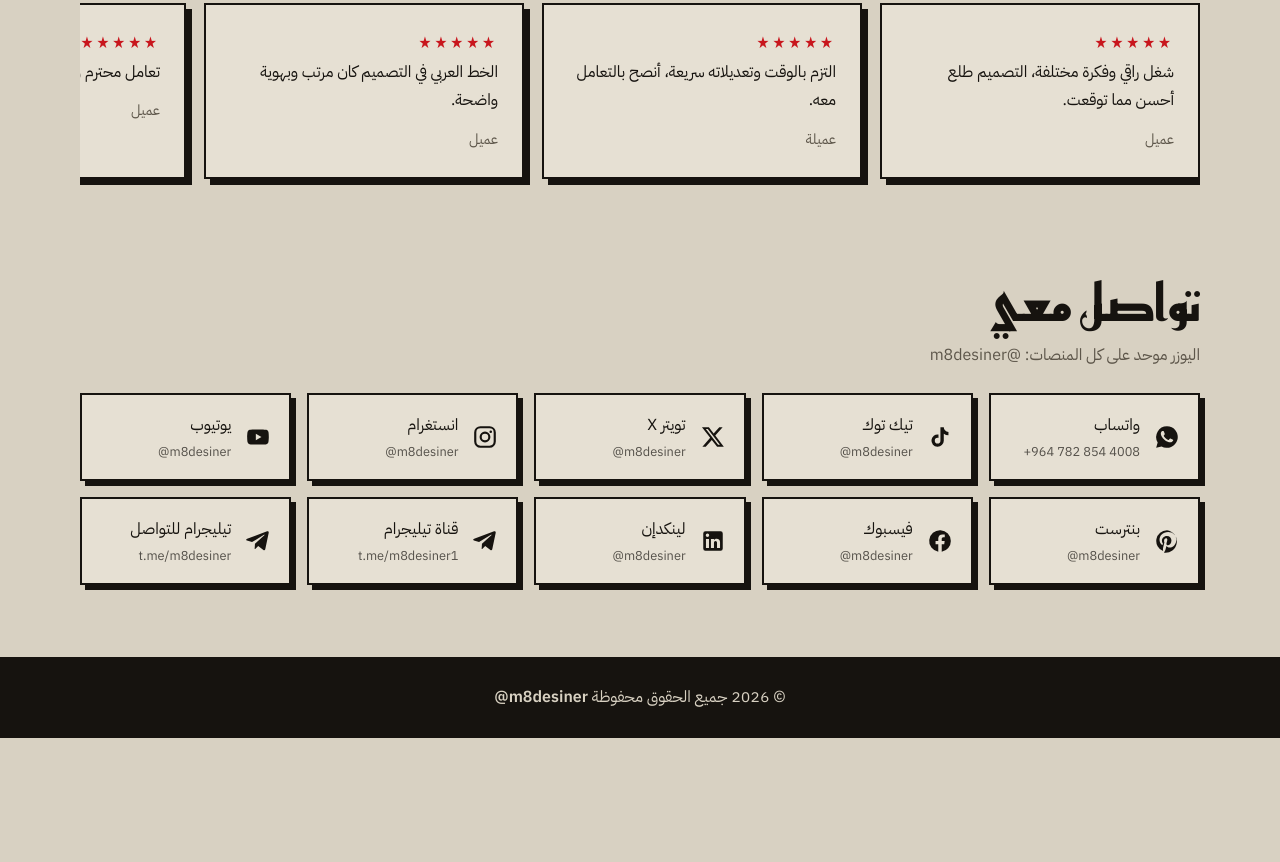
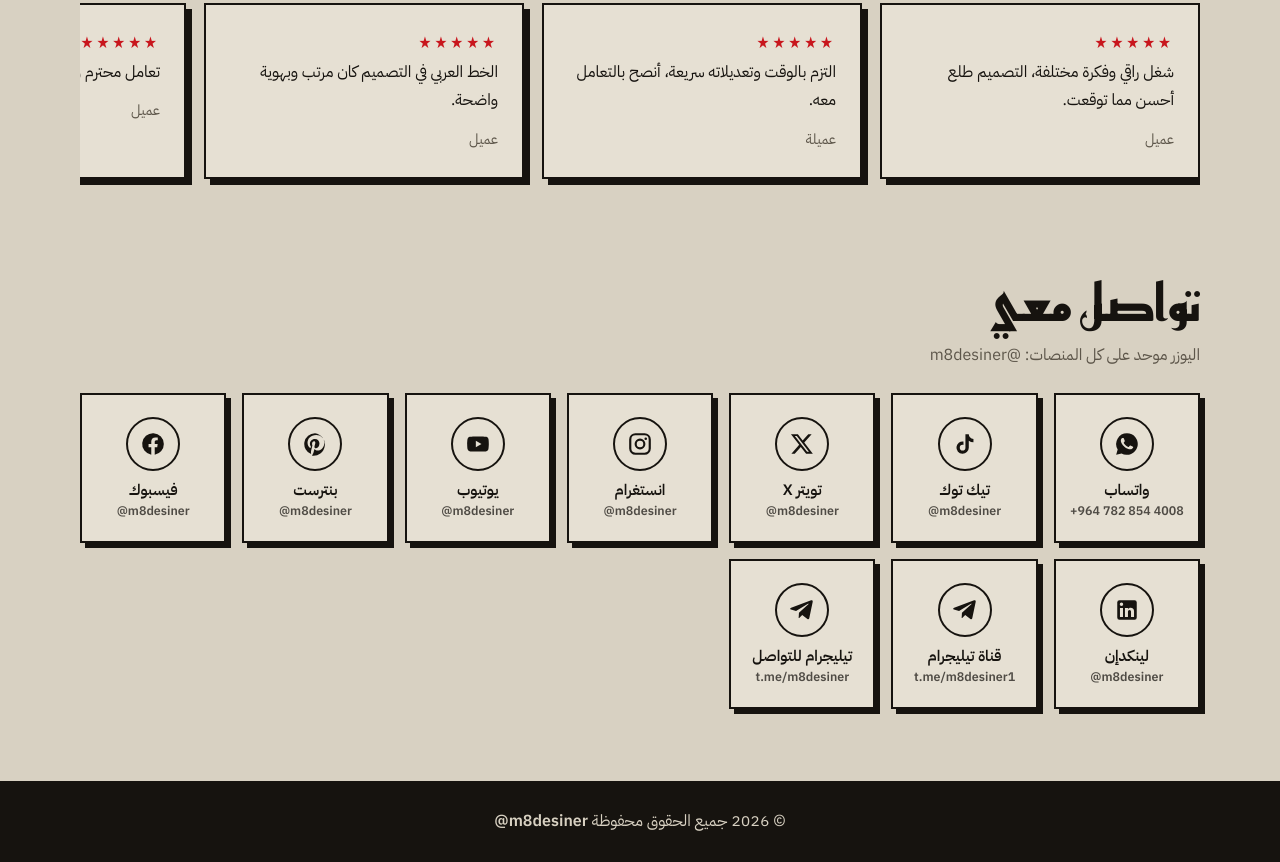
Before and after one commit to xv51mo/m8desiner, a plain HTML site: page index.html in a window 1280 px wide. Shown: the part 3372-4234 px from the top of the page. Before the commit the page ends 4110 px from the top, so only its background shows below. Drawn offline with Linux system fonts and the light colour scheme.

Commit message:
Update index.html

```diff
--- a/index.html
+++ b/index.html
@@ -72,11 +72,14 @@ textarea::placeholder{color:#ffd9d4}
 .rc{flex:0 0 min(320px,82vw);scroll-snap-align:start;background:var(--pp);border:2px solid var(--ln);padding:24px;box-shadow:6px 6px 0 var(--ln)}
 .rc .st{color:var(--red);letter-spacing:3px}
 .rc b{display:block;margin-top:12px;font-weight:400;color:var(--mut);font-size:.9rem}
-.soc{display:grid;grid-template-columns:repeat(auto-fit,minmax(210px,1fr));gap:16px}
-.soc a{display:flex;align-items:center;gap:14px;padding:16px 18px;background:var(--pp);border:2px solid var(--ln);box-shadow:5px 5px 0 var(--ln);transition:transform .15s,box-shadow .15s,background .15s}
-.soc a:hover{background:var(--ink);color:var(--bg);transform:translate(3px,3px);box-shadow:2px 2px 0 var(--ln)}
-.soc svg{width:26px;height:26px;fill:currentColor;flex:none}
-.soc small{display:block;direction:ltr;text-align:right;opacity:.7;font-size:.8rem}
+.soc{display:grid;grid-template-columns:repeat(auto-fit,minmax(145px,1fr));gap:16px}
+.soc a{display:flex;flex-direction:column;align-items:center;justify-content:center;text-align:center;gap:10px;padding:22px 14px;background:var(--pp);border:2px solid var(--ln);box-shadow:5px 5px 0 var(--ln);transition:transform .15s,box-shadow .15s,background .15s}
+.soc a:hover{background:var(--ink);color:var(--bg);transform:translateY(-4px);box-shadow:5px 9px 0 var(--red)}
+.soc .ic{width:54px;height:54px;border-radius:50%;border:2px solid currentColor;display:grid;place-items:center;transition:transform .2s}
+.soc a:hover .ic{transform:scale(1.08)}
+.soc svg{width:26px;height:26px;fill:currentColor}
+.soc .lbl{font-weight:600;font-size:.95rem;line-height:1.3}
+.soc small{display:block;direction:ltr;opacity:.72;font-size:.78rem;margin-top:2px}
 footer{background:var(--ink);color:var(--bg);padding:26px 0;text-align:center}
 footer b{direction:ltr;unicode-bidi:embed}
 dialog{border:0;background:transparent;padding:0;max-width:96vw;max-height:96vh;overflow:visible}
@@ -90,7 +93,7 @@ dialog .badge{background:var(--red);color:#fff;padding:2px 12px;border-radius:99
 dialog .shr{background:#f4efe4;color:#16130f;border:0;padding:4px 14px;border-radius:999px;font:inherit;font-size:.82rem;font-weight:600;cursor:pointer}
 dialog .nav-btn{position:fixed;top:50%;width:46px;height:46px;border-radius:50%;border:0;background:#f4efe4;color:#16130f;font-size:1.4rem;cursor:pointer}
 #pv{right:12px}#nx{left:12px}#x{top:16px;left:50%;translate:-50% 0}
-@media(max-width:700px){.bar{right:8%}nav a{padding:6px 8px;font-size:.82rem}.brand span{display:none}.row2{grid-template-columns:1fr}}
+@media(max-width:700px){.bar{right:8%}nav a{padding:6px 8px;font-size:.82rem}.brand span{display:none}.row2{grid-template-columns:1fr}.soc{grid-template-columns:repeat(2,minmax(130px,1fr))}}
 @media(prefers-reduced-motion:reduce){.mq div{animation:none}*{transition:none!important}}
 </style>
 </head>
@@ -265,7 +268,7 @@ var details=$('t').value.trim();
 var m='مرحباً m8desiner، أريد طلب تصميم:\n• النوع: '+ty+'\n• الميزانية التقريبية: '+bdg+'\n• المدة المطلوبة: '+dur+(details?'\n• التفاصيل: '+details:'');
 window.open('https://wa.me/9647828544008?text='+encodeURIComponent(m),'_blank')};
 $('rr').innerHTML=reviews.map(function(r){return '<div class="rc"><div class="st" aria-label="5 من 5">★★★★★</div><p>'+r[0]+'</p><b>'+r[1]+'</b></div>'}).join('');
-$('soc').innerHTML=socials.map(function(s){return '<a href="'+s[2]+'" target="_blank" rel="noopener"><svg viewBox="0 0 24 24" aria-hidden="true"><path d="'+s[3]+'"/></svg><div>'+s[0]+'<small>'+s[1]+'</small></div></a>'}).join('');
+$('soc').innerHTML=socials.map(function(s){return '<a href="'+s[2]+'" target="_blank" rel="noopener" aria-label="'+s[0]+' - '+s[1]+'"><span class="ic"><svg viewBox="0 0 24 24" aria-hidden="true"><path d="'+s[3]+'"/></svg></span><span class="lbl">'+s[0]+'<small>'+s[1]+'</small></span></a>'}).join('');
 $('y').textContent=new Date().getFullYear();
 var z=5;[].forEach.call(document.querySelectorAll('.dr'),function(el){var sx,sy,ox,oy;
 el.onpointerdown=function(e){el.setPointerCapture(e.pointerId);sx=e.clientX;sy=e.clientY;ox=el.offsetLeft;oy=el.offsetTop;el.style.zIndex=++z;el.style.rotate='0deg'};
```
